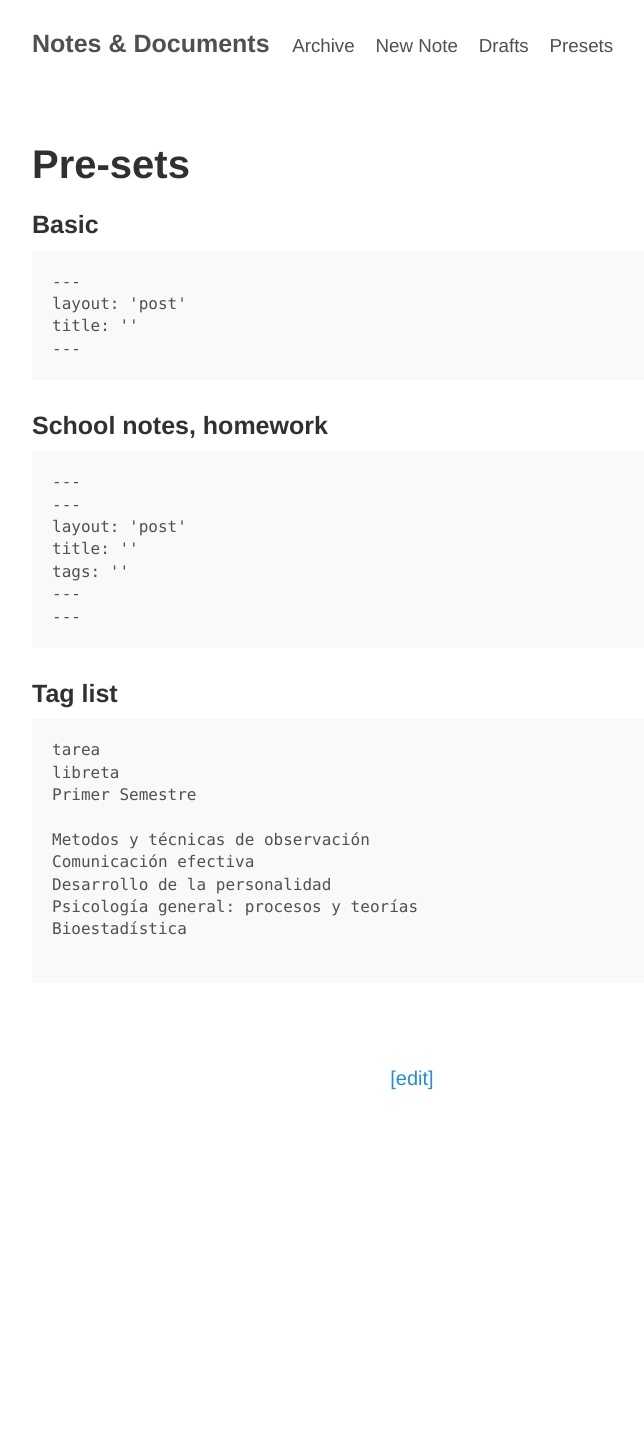
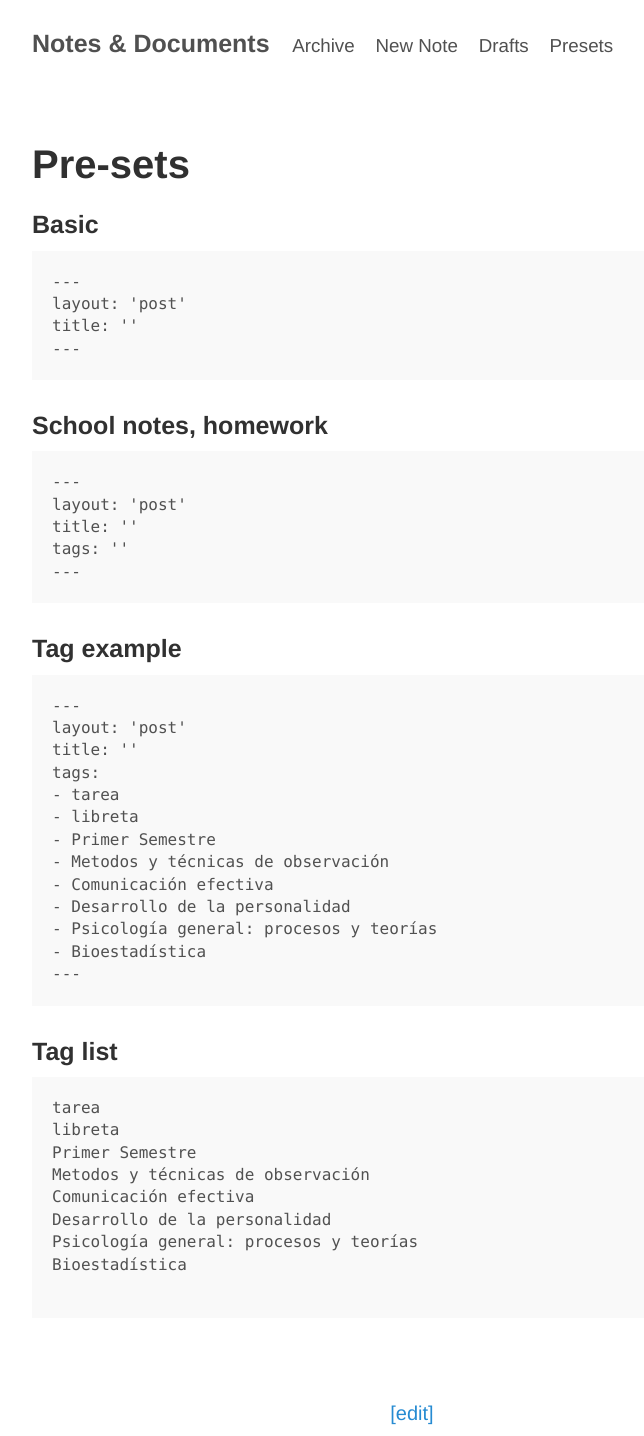
Before and after one commit to alex-esc/notes, a Jekyll site: the page built from presets.md, in a window 1280 px wide. Shown: the whole page, without its empty margins (228-872 px from the left). Built offline with Jekyll 4.4.1, drawn with Linux system fonts in a browser that asks for light colours; before the commit the page ends 1101 px from its top, so only the background shows below that.

Commit message:
Update presets.md

`````diff
--- a/presets.md
+++ b/presets.md
@@ -17,20 +17,37 @@ title: ''
 
 ```
 ---
----
 layout: 'post'
 title: ''
 tags: ''
 ---
+```
+
+
+### Tag example
+
+```
+---
+layout: 'post'
+title: ''
+tags:
+- tarea
+- libreta
+- Primer Semestre
+- Metodos y técnicas de observación
+- Comunicación efectiva
+- Desarrollo de la personalidad
+- Psicología general: procesos y teorías
+- Bioestadística
 ---
 ```
+
 ### Tag list
 
 ````
 tarea
 libreta
 Primer Semestre
-
 Metodos y técnicas de observación
 Comunicación efectiva
 Desarrollo de la personalidad
`````
